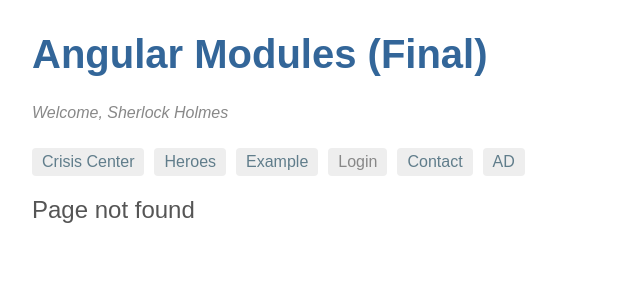
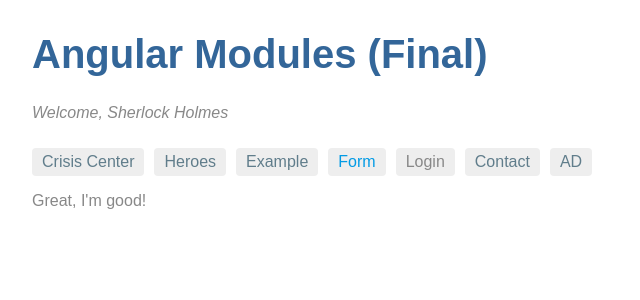
Before and after one commit to ZhangZongkun/my-router, an Angular app: page /form in a window 1280 px wide. Before the commit this address had no page. Shown: the top 300 px of the page, without its empty margins (0-640 px from the left). Built offline with nearby package versions, Linux system fonts and the light colour scheme.

Commit message:
增加MyformModule

```diff
--- a/src/app/app-routing.module.ts
+++ b/src/app/app-routing.module.ts
@@ -7,6 +7,7 @@
   {path: 'crisis', loadChildren: 'app/crisis/crisis.module#CrisisModule'},
   {path: 'contact', loadChildren: 'app/contact/contact.module#ContactModule'},
   {path: 'example', loadChildren: 'app/example/example.module#ExampleModule'},
+  {path: 'form', loadChildren: 'app/myform/myform.module#MyformModule'},
   {path: 'ad', loadChildren: 'app/ad/ad.module#AdModule'},
   {path: '**', component: PageNotFoundComponent}
 ];
--- a/src/app/app.component.html
+++ b/src/app/app.component.html
@@ -4,6 +4,7 @@
   <a routerLink="/crisis" routerLinkActive="active">Crisis Center</a>
   <a routerLink="/superheroes" routerLinkActive="active">Heroes</a>
   <a routerLink="/example" routerLinkActive="active">Example</a>
+  <a routerLink="/form" routerLinkActive="active">Form</a>
   <a>Login</a>
   <a routerLink="/contact" routerLinkActive="active">Contact</a>
   <a routerLink="/ad" routerLinkActive="active">AD</a>
--- /dev/null
+++ b/src/app/myform/hero-form.component.ts
@@ -0,0 +1,8 @@
+import { Component } from '@angular/core';
+
+@Component({
+  selector: 'app-hero-form',
+  template: `<p>Great, I'm good!</p>`
+})
+export class HeroFormComponent {
+}
```
Also changed, not shown: src/app/myform/myform-routing.module.ts (added, +11 -0 lines), src/app/myform/myform.module.ts (added, +12 -0 lines).
